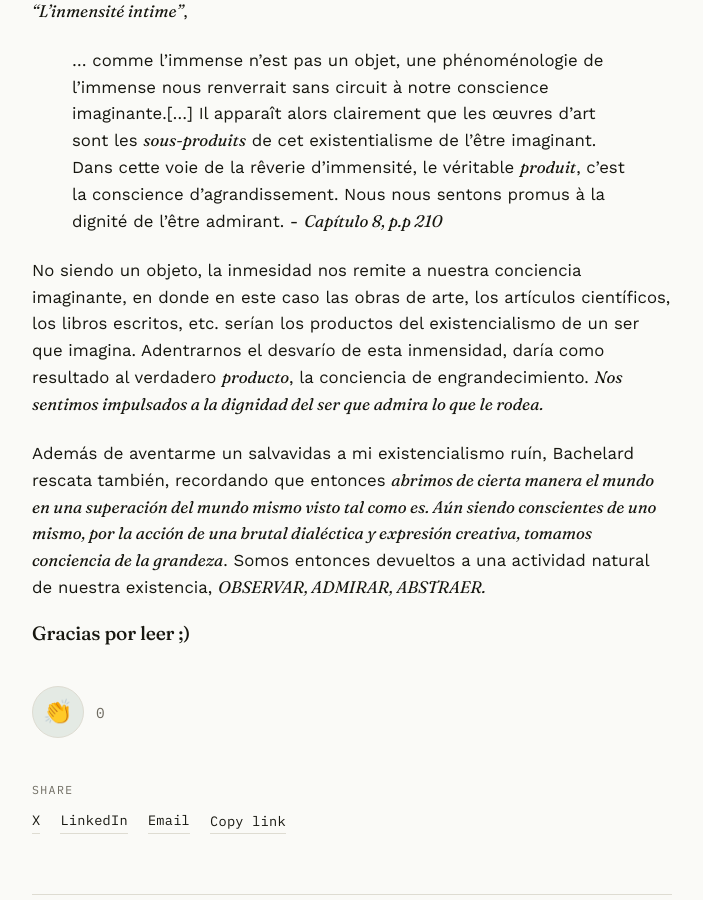
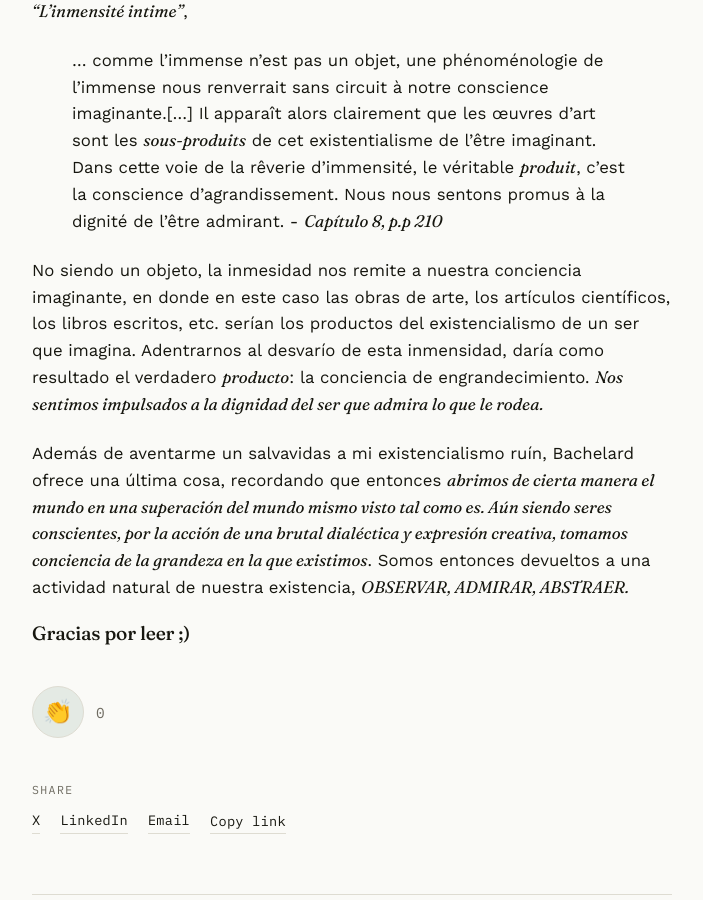
Before and after one commit to AnaAquiles/AnaAquiles.github.io, a Jekyll site: the page built from _posts/2026-10-27-curadores-esp.md, in a window 1280 px wide and 900 px high, scrolled down 6523 px. Shown: the whole window, without its empty margins (288-991 px from the left). Built offline with Jekyll 4.4.1, drawn with Linux system fonts in a browser that asks for light colours; comment, search, counter and statistics services are not loaded.

Commit message:
Curadores eng esp final version

```diff
--- a/_posts/2026-10-27-curadores-esp.md
+++ b/_posts/2026-10-27-curadores-esp.md
@@ -71,8 +71,8 @@ Bachelard, en su poética del espacio, habla con diferentes analogías sobre la
 
 >... comme l’immense n’est pas un objet, une phénoménologie de l’immense nous renverrait sans circuit à notre conscience imaginante.[...] Il apparaît alors clairement que les œuvres d’art sont les *sous-produits* de cet existentialisme de l’être imaginant. Dans cette voie de la rêverie d’immensité, le véritable *produit*, c’est la conscience d’agrandissement. Nous nous sentons promus à la dignité de l’être admirant. - *Capítulo 8, p.p 210*
 
-No siendo un objeto, la inmesidad nos remite a nuestra conciencia imaginante, en donde en este caso las obras de arte, los artículos científicos, los libros escritos, etc. serían los productos del existencialismo de un ser que imagina. Adentrarnos el desvarío de esta inmensidad, daría como resultado al verdadero _producto_, la conciencia de engrandecimiento. _Nos sentimos impulsados a la dignidad del ser que admira lo que le rodea._
+No siendo un objeto, la inmesidad nos remite a nuestra conciencia imaginante, en donde en este caso las obras de arte, los artículos científicos, los libros escritos, etc. serían los productos del existencialismo de un ser que imagina. Adentrarnos al desvarío de esta inmensidad, daría como resultado el verdadero _producto_: la conciencia de engrandecimiento. _Nos sentimos impulsados a la dignidad del ser que admira lo que le rodea._
 
-Además de aventarme un salvavidas a mi existencialismo ruín, Bachelard rescata también, recordando que entonces _abrimos de cierta manera el mundo en una superación del mundo mismo visto tal como es. Aún siendo conscientes de uno mismo, por la acción de una brutal dialéctica y expresión creativa, tomamos conciencia de la grandeza_. Somos entonces devueltos a una actividad natural de nuestra existencia, _OBSERVAR, ADMIRAR, ABSTRAER._
+Además de aventarme un salvavidas a mi existencialismo ruín, Bachelard ofrece una última cosa, recordando que entonces _abrimos de cierta manera el mundo en una superación del mundo mismo visto tal como es. Aún siendo seres conscientes, por la acción de una brutal dialéctica y expresión creativa, tomamos conciencia de la grandeza en la que existimos_. Somos entonces devueltos a una actividad natural de nuestra existencia, _OBSERVAR, ADMIRAR, ABSTRAER._
 
 ### Gracias por leer ;)
```
Also changed, not shown: _posts/2026-10-27-curator.md (+1 -1 lines).
